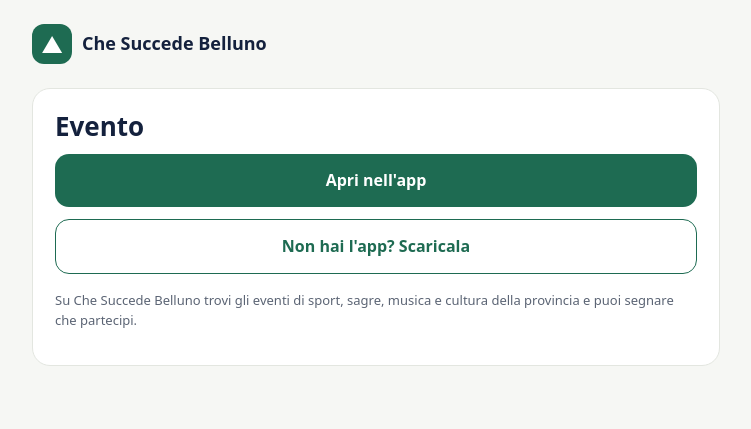
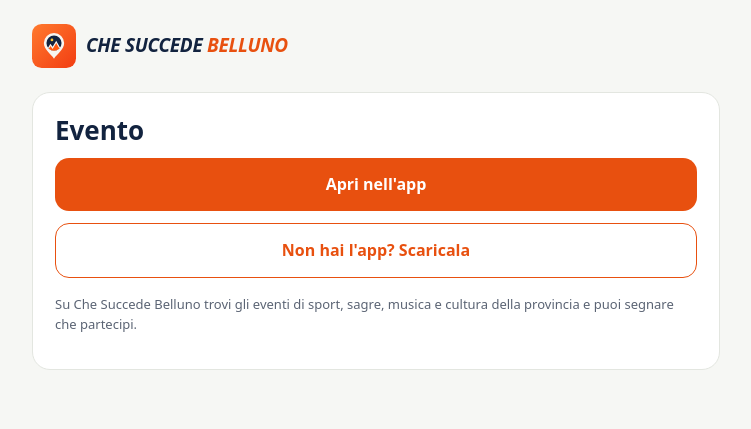
Before and after one commit to bortovalabs/bortovalabs.github.io, a plain HTML site: page e/index.html in a window 1280 px wide. Shown: the whole page, without its empty margins (264-1015 px from the left). Drawn offline with Linux system fonts and the light colour scheme.

Commit message:
Add files via upload

```diff
--- a/e/index.html
+++ b/e/index.html
@@ -2,8 +2,8 @@
 <title>Evento · Che Succede Belluno</title>
 <meta property="og:title" content="Un evento su Che Succede Belluno">
 <meta property="og:description" content="Apri il link per vedere i dettagli e partecipare.">
-<link rel="stylesheet" href="/style.css"></head><body><div class="wrap">
-<header><div class="logo">▲</div><b>Che Succede Belluno</b></header>
+<link rel="icon" href="/favicon.png"><meta name="theme-color" content="#12233F"><meta property="og:image" content="https://bortovalabs.github.io/og.png"><link rel="stylesheet" href="/style.css"></head><body><div class="wrap">
+<header><img src="/icon.svg" alt=""><b>CHE SUCCEDE <span>BELLUNO</span></b></header>
 <div class="card">
 <h1 id="t">Evento</h1>
 <p class="meta" id="d"></p>
--- a/style.css
+++ b/style.css
@@ -1,11 +1,12 @@
-:root{--g:#1E6B52;--ink:#14213D;--muted:#5b6474;--bg:#F6F7F4;--card:#fff;--line:#e3e6e0}
+:root{--g:#E8500F;--ink:#12233F;--muted:#5b6474;--bg:#F6F7F4;--card:#fff;--line:#e3e6e0}
 @media (prefers-color-scheme:dark){:root{--ink:#EEF1F5;--muted:#a3abb8;--bg:#121614;--card:#1c2220;--line:#2a312e}}
 *{box-sizing:border-box}
 body{margin:0;font-family:system-ui,-apple-system,"Segoe UI",Roboto,sans-serif;background:var(--bg);color:var(--ink);line-height:1.55}
 .wrap{max-width:720px;margin:0 auto;padding:24px 16px 56px}
 header{display:flex;align-items:center;gap:10px;margin-bottom:24px}
-header .logo{width:40px;height:40px;border-radius:12px;background:var(--g);display:grid;place-items:center;color:#fff;font-size:22px}
-header b{font-size:18px}
+header img{width:44px;height:44px}
+header b{font-size:19px;font-weight:900;font-style:italic;letter-spacing:-.3px}
+header b span{color:var(--g)}
 .card{background:var(--card);border:1px solid var(--line);border-radius:18px;padding:22px}
 h1{font-size:26px;line-height:1.2;margin:0 0 8px}
 h2{font-size:18px;margin:28px 0 6px}
```
Also changed, not shown: elimina-account.html (+2 -2 lines), index.html (+2 -2 lines), privacy.html (+2 -2 lines), favicon.png (added), icon.svg (added), og.png (added).
